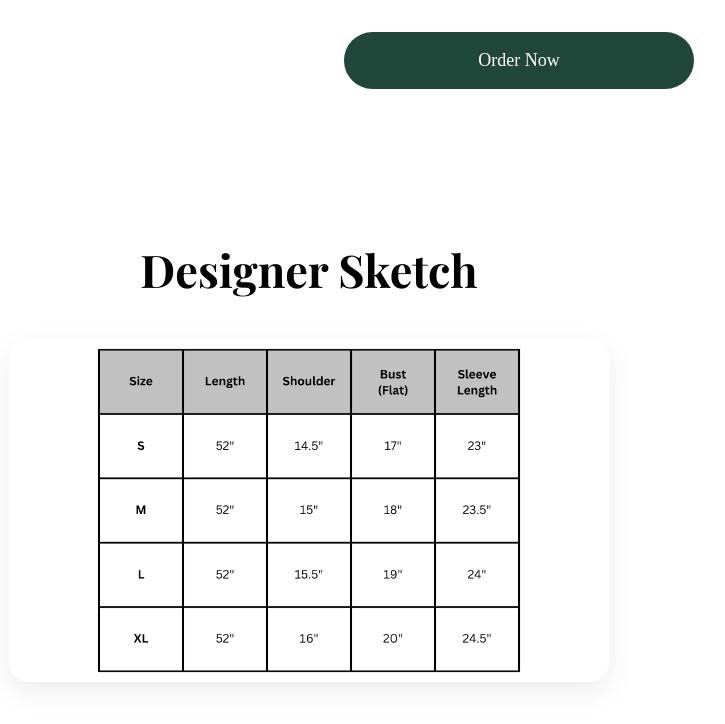
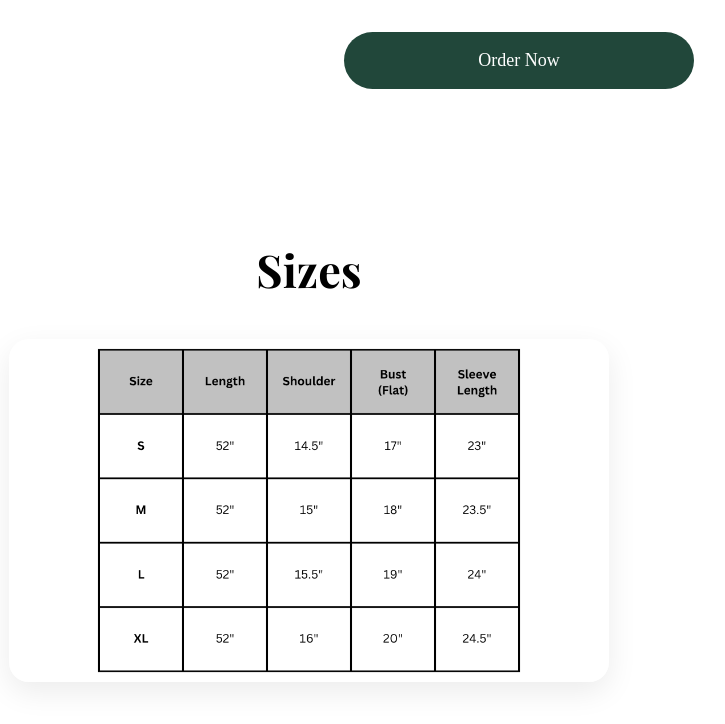
Before and after one commit to Mzyane/MZ, a plain HTML site: page dress1.html in a window 1280 px wide. Shown: the part 943-1667 px from the top of the page, without its empty margins (331-1056 px from the left). Drawn offline with nearby package versions, Linux system fonts and the light colour scheme.

Commit message:
Update dress1.html

```diff
--- a/dress1.html
+++ b/dress1.html
@@ -94,7 +94,7 @@
 </section>
 <section class="sketch-section">
 
-    <h2>Designer Sketch</h2>
+    <h2>Sizes</h2>
 
     <img src="images/2.png">
 
```
